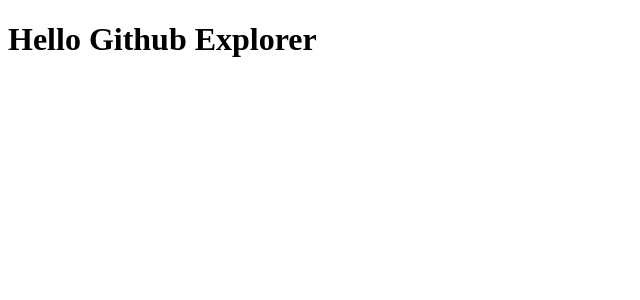
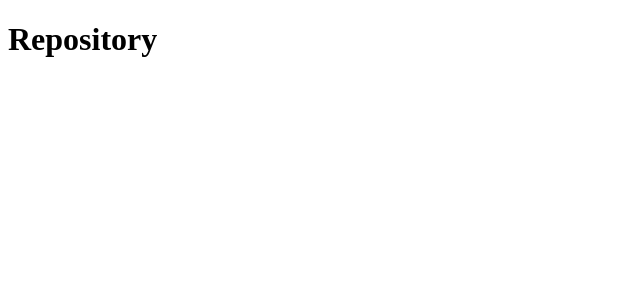
Before and after one commit to adasantos/github-explorer, a React (Create React App) app: page /repository in a window 1280 px wide. Shown: the top 300 px of the page, without its empty margins (0-640 px from the left). Built offline with nearby package versions, Linux system fonts and the light colour scheme.

Commit message:
configure routes with react-router-dom

```diff
--- a/package.json
+++ b/package.json
@@ -18,6 +18,7 @@
     "eslint-plugin-react-hooks": "^4",
     "react": "^17.0.1",
     "react-dom": "^17.0.1",
+    "react-router-dom": "^5.2.0",
     "react-scripts": "4.0.3",
     "typescript": "^4.1.2",
     "web-vitals": "^1.0.1"
@@ -41,6 +42,8 @@
     ]
   },
   "devDependencies": {
+    "@types/react-router-dom": "^5.1.7",
+    "@typescript-eslint/parser": "^4.16.1",
     "eslint": "^7.21.0",
     "eslint-config-prettier": "^8.1.0",
     "eslint-import-resolver-typescript": "^2.4.0",
--- a/src/App.tsx
+++ b/src/App.tsx
@@ -1,9 +1,12 @@
 import React from 'react';
+import { BrowserRouter } from 'react-router-dom';
 
-function App() {
-  return (
-    <h1>Hello Github Explorer</h1>
-  );
-}
+import Routes from './routes';
+
+const App: React.FC = () => (
+  <BrowserRouter>
+    <Routes />
+  </BrowserRouter>
+);
 
 export default App;
--- a/src/index.tsx
+++ b/src/index.tsx
@@ -6,5 +6,5 @@ ReactDOM.render(
   <React.StrictMode>
     <App />
   </React.StrictMode>,
-  document.getElementById('root')
+  document.getElementById('root'),
 );
--- /dev/null
+++ b/src/pages/Dashboard/index.tsx
@@ -0,0 +1,7 @@
+import React from 'react';
+
+const Dashboard: React.FC = () => {
+  return <h1>Dashboard</h1>;
+};
+
+export default Dashboard;
--- /dev/null
+++ b/src/pages/Repository/index.tsx
@@ -0,0 +1,7 @@
+import React from 'react';
+
+const Repository: React.FC = () => {
+  return <h1>Repository</h1>;
+};
+
+export default Repository;
--- /dev/null
+++ b/src/routes/index.tsx
@@ -0,0 +1,14 @@
+import React from 'react';
+import { Switch, Route } from 'react-router-dom';
+
+import Dashboard from '../pages/Dashboard';
+import Repository from '../pages/Repository';
+
+const Routes: React.FC = () => (
+  <Switch>
+    <Route path="/" exact component={Dashboard} />
+    <Route path="/repository" component={Repository} />
+  </Switch>
+);
+
+export default Routes;
```
Also changed, not shown: 1 other file (tests, documents, lock files or other folders).
